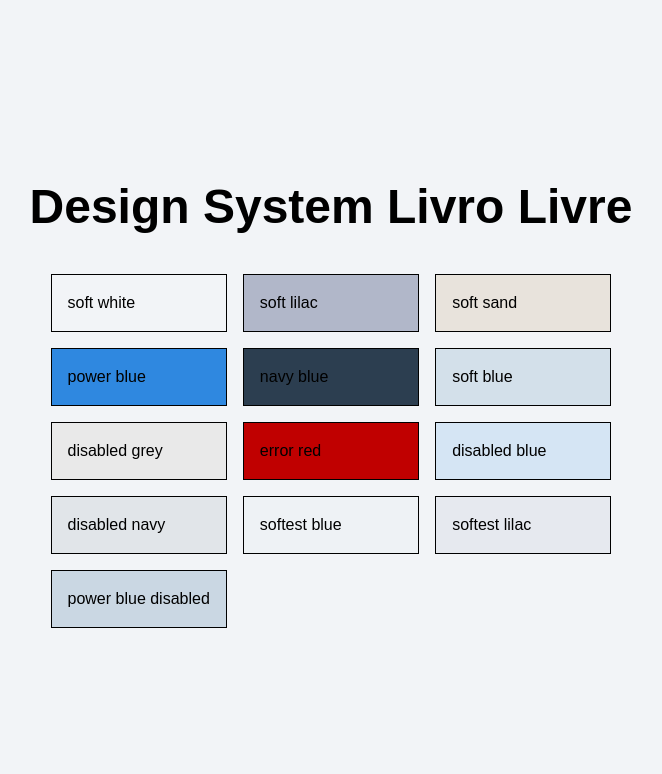
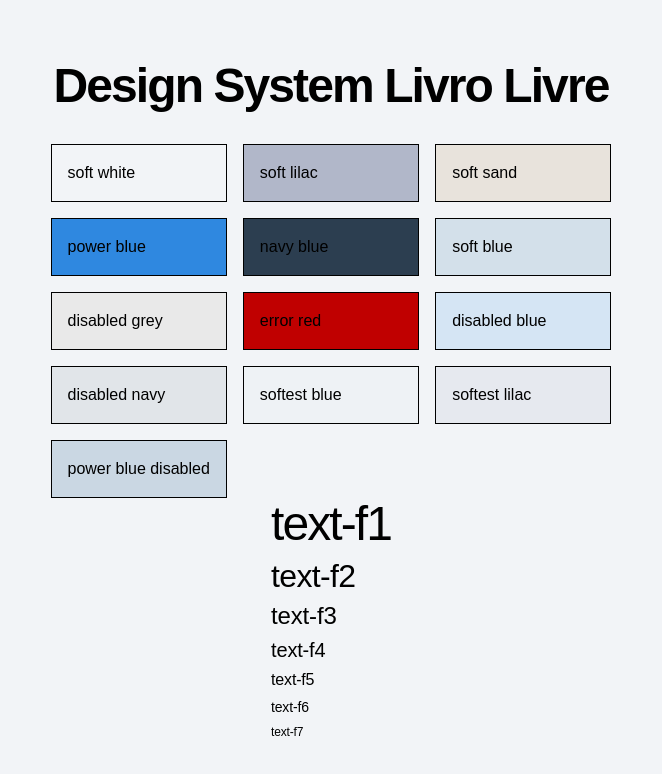
Before and after one commit to HCarrer/livro-livre-admin, a Next.js app: page / in a window 1280 px wide. Shown: the top 774 px of the page, without its empty margins (309-971 px from the left). Built offline with nearby package versions, Linux system fonts and the light colour scheme; a web font is replaced by a local one.

Commit message:
fix: font styling fix

```diff
--- a/src/pages/index.tsx
+++ b/src/pages/index.tsx
@@ -14,6 +14,16 @@ const COLORS = [
 "bg-power-blue-disabled",
 ]
 
+const FONTS = [
+  "text-f1",
+  "text-f2",
+  "text-f3",
+  "text-f4",
+  "text-f5",
+  "text-f6",
+  "text-f7",
+]
+
 const Home = () => {
   return (
     <div className="flex flex-col justify-center items-center w-screen h-screen">
@@ -25,6 +35,15 @@ const Home = () => {
           </div>
         ))}
       </div>
+      <div>
+        <div className="flex flex-col gap-2">
+          {FONTS.map((font, i) => (
+            <div key={i} className={font}>
+              {font}
+            </div>
+          ))}
+        </div>
+      </div>
     </div>
   )
 }
--- a/src/styles/globals.css
+++ b/src/styles/globals.css
@@ -46,42 +46,42 @@ body {
 
 .text-f1 {
   font-size: 3rem; /* 48px */
-  letter-spacing: -4%;
-  line-height: 4.375rem; /* 70px */
+  letter-spacing: -0.12rem;
+  line-height: 3.25rem; /* 52px */
 }
 
 .text-f2 {
   font-size: 2rem; /* 32px */
-  letter-spacing: -2%;
-  line-height: 3.5rem; /* 56px */
+  letter-spacing: -0.04rem;
+  line-height: 2.25rem; /* 36px */
 }
 
 .text-f3 {
   font-size: 1.5rem; /* 24px */
-  letter-spacing: -1%;
-  line-height: 2.188rem; /* 35px */
+  letter-spacing: -0.01rem;
+  line-height: 1.75rem; /* 28px */
 }
 
 .text-f4 {
   font-size: 1.25rem; /* 20px */
-  letter-spacing: -1%;
-  line-height: 1.813rem; /* 29px */
+  letter-spacing: -0.01rem;
+  line-height: 1.5rem; /* 24px */
 }
 
 .text-f5 {
   font-size: 1rem; /* 16px */
-  letter-spacing: -1%;
-  line-height: 1.5rem; /* 23px */
+  letter-spacing: -0.01rem;
+  line-height: 1.25rem; /* 20px */
 }
 
 .text-f6 {
   font-size: 0.875rem; /* 14px */
-  letter-spacing: -1%;
-  line-height: 1.5rem; /* 24px */
+  letter-spacing: -0.01rem;
+  line-height: 1.125rem; /* 18px */
 }
 
 .text-f7 {
   font-size: 0.75rem; /* 12px */
-  letter-spacing: -1%;
-  line-height: 1.5rem; /* 24px */
+  letter-spacing: -0.01rem;
+  line-height: 1rem; /* 16px */
 }
```
